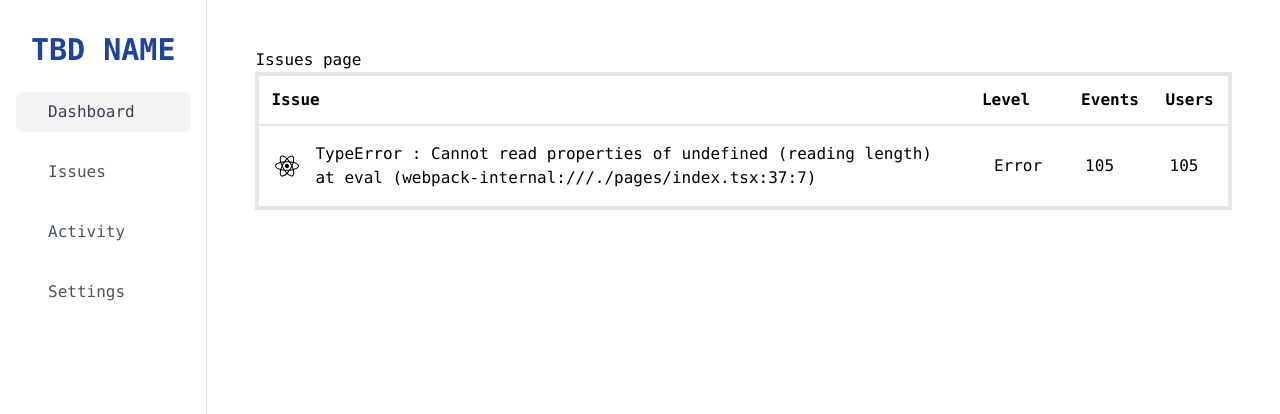
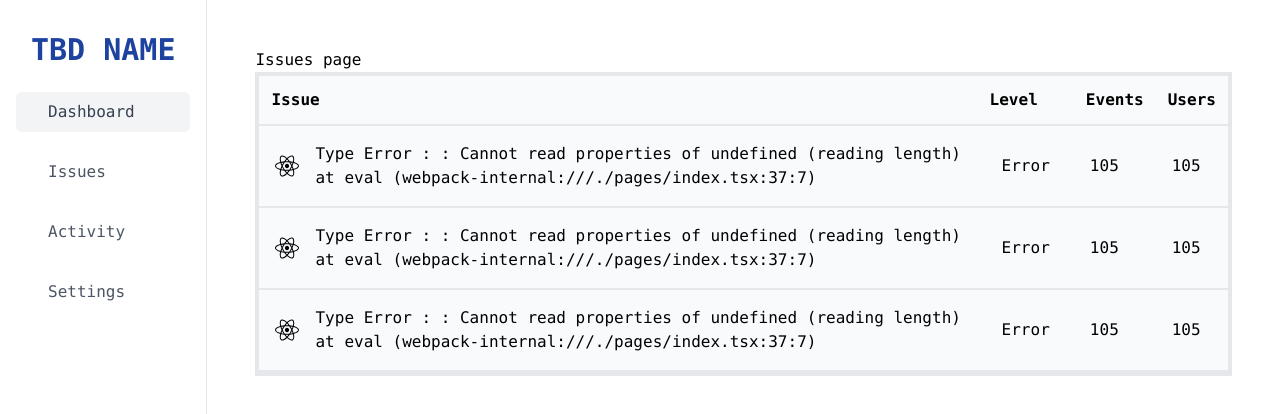
Before and after one commit to alex-jin45/nextjs-ticket-management, a Next.js app: page /dashboard/issues in a window 1280 px wide. Shown: the top 414 px of the page. Built offline with nearby package versions, Linux system fonts and the light colour scheme.

Commit message:
completed table component

```diff
--- a/components/IssuesTable/IssuesTable.js
+++ b/components/IssuesTable/IssuesTable.js
@@ -1,9 +1,39 @@
 import TableRow from "./TableRow";
+
+const TABLE_DATA = [
+  {
+    id: 1,
+    errorType: "Type Error :",
+    errorDesc: "Cannot read properties of undefined (reading length)",
+    errorLoc: "at eval (webpack-internal:///./pages/index.tsx:37:7)",
+    status: "Error",
+    numEvents: 105,
+    usersEffected: 105,
+  },
+  {
+    id: 2,
+    errorType: "Type Error :",
+    errorDesc: "Cannot read properties of undefined (reading length)",
+    errorLoc: "at eval (webpack-internal:///./pages/index.tsx:37:7)",
+    status: "Error",
+    numEvents: 105,
+    usersEffected: 105,
+  },
+  {
+    id: 3,
+    errorType: "Type Error :",
+    errorDesc: "Cannot read properties of undefined (reading length)",
+    errorLoc: "at eval (webpack-internal:///./pages/index.tsx:37:7)",
+    status: "Error",
+    numEvents: 105,
+    usersEffected: 105,
+  },
+];
 
 const IssuesTable = ({}) => {
   return (
     <>
-      <div className=" border-4">
+      <div className=" border-4 bg-slate-50">
         <table className="w-full">
           <thead>
             <tr className="border-b-2">
@@ -14,7 +44,19 @@ const IssuesTable = ({}) => {
             </tr>
           </thead>
           <tbody className="">
-            <TableRow />
+            {TABLE_DATA.map((item) => {
+              return (
+                <TableRow
+                  key={item.id}
+                  errorType={item.errorType}
+                  errorDesc={item.errorDesc}
+                  errorLoc={item.errorLoc}
+                  status={item.status}
+                  numEvents={item.numEvents}
+                  usersEffected={item.usersEffected}
+                />
+              );
+            })}
           </tbody>
         </table>
       </div>
--- a/components/IssuesTable/TableRow.js
+++ b/components/IssuesTable/TableRow.js
@@ -1,31 +1,40 @@
 import { FaReact } from "react-icons/fa";
 
-const TableRow = ({}) => {
+const TableRow = ({
+  errorType,
+  errorLoc,
+  errorDesc,
+  status,
+  numEvents,
+  usersEffected,
+}) => {
   return (
     <>
-      <tr className="border-b-1">
+      <tr className="border-b-2">
         <td className="flex  items-center p-4">
-          <FaReact className="mr-4 text-2xl " />
+          <FaReact className="mr-4 text-2xl" />
           <div>
             <div>
-              <span>TypeError :&nbsp;</span>
-              Cannot read properties of undefined (reading length)
+              <span>{errorType} :&nbsp;</span>
+              <span>{errorDesc}</span>
             </div>
-            <div>at eval (webpack-internal:///./pages/index.tsx:37:7)</div>
+            <div>
+              <span>{errorLoc}</span>
+            </div>
           </div>
         </td>
 
-        <td className=" p-4">
+        <td className="p-4">
           <div className="w-fit flex p-2 items-center h-5 rounded-md">
-            <span>Error</span>
+            <span>{status}</span>
           </div>
         </td>
         <td className=" p-4">
-          <span>105</span>
+          <span>{numEvents}</span>
         </td>
 
         <td className=" p-4">
-          <span>105</span>
+          <span>{usersEffected}</span>
         </td>
       </tr>
     </>
```
